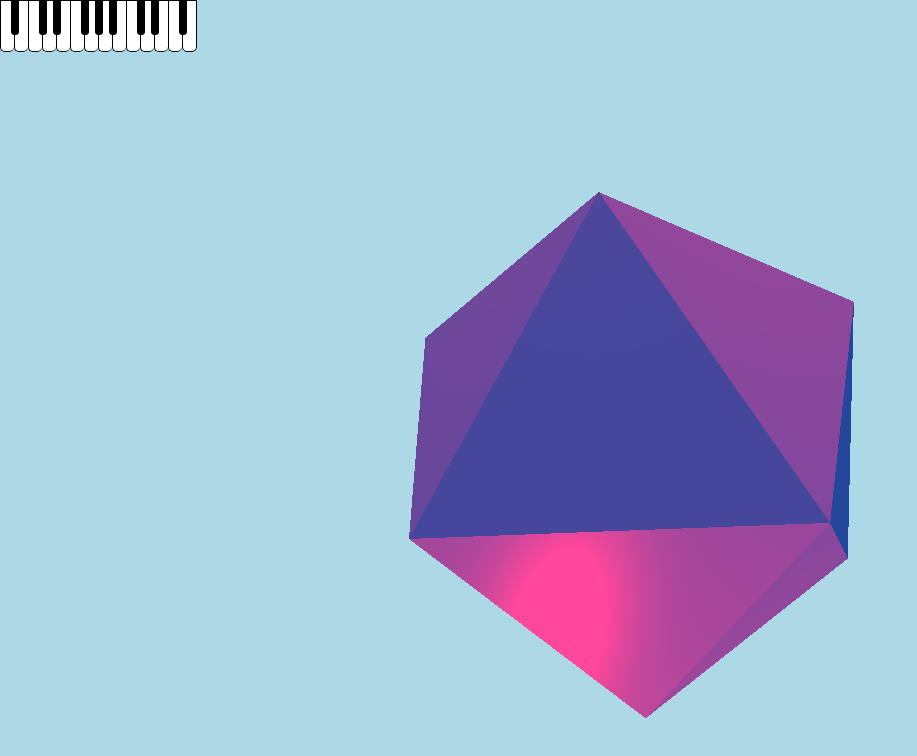
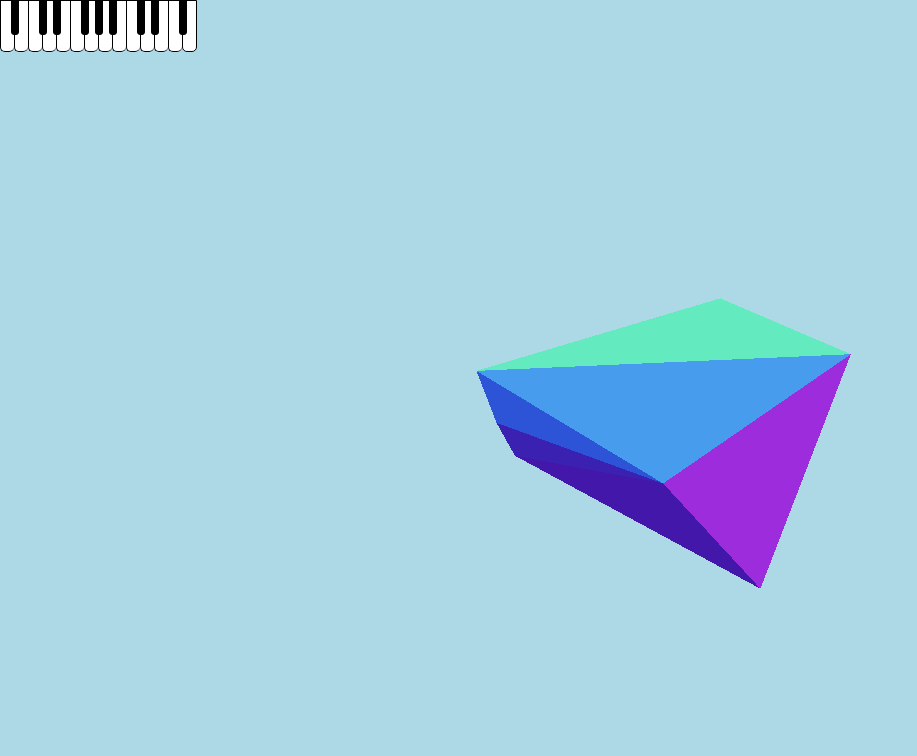
Before and after one commit to ChunHungLiu/Polygon-Playground, a plain HTML site: page index.html in a window 1280 px wide. Shown: the whole page, without its empty margins (0-917 px from the left). Drawn offline with Linux system fonts and the light colour scheme; animation ran at ten frames a second.

Commit message:
new objected added to THREE scene, vector now has multiple points for manipulation

```diff
--- a/index.html
+++ b/index.html
@@ -49,8 +49,8 @@
           oscillator.type = 'sawtooth';
           oscillator.frequency.value = frequency;
           oscillator.connect(masterGain);
+          oscillator.detune.value = 2 * -1000
           oscillator.start(0);
-          oscillator.detune.value = 2 * -1000
           nodes.push(oscillator);
       };
 
--- a/scripts/app.js
+++ b/scripts/app.js
@@ -62,6 +62,8 @@ var geometry, material, mesh;
 
 function setup() {
 
+
+
   var W = window.innerWidth, H = window.innerHeight;
   renderer = new THREE.WebGLRenderer();
   renderer.setSize( W, H );
@@ -72,10 +74,27 @@ function setup() {
 
   scene = new THREE.Scene();
 
-  geometry = new THREE.IcosahedronGeometry(150, 0);
-  material = new THREE.MeshPhongMaterial({shading: THREE.FlatShading, color: 0xff0000, ambient: 0xffffff, emissive: 0x24479b, specular: 0xfa0000, shininess: 100});
+  var points = [
+    new THREE.Vector3( 35.03, 18.67, 59 ),
+    new THREE.Vector3( 41.02, -89.52, -56.53 ),
+    new THREE.Vector3( -1.77, -56.52, 97.48 ),
+    new THREE.Vector3( -82.17, -55.2, -99.59 ),
+    new THREE.Vector3( 30.41, 6.23, 93.24 ),
+    new THREE.Vector3( -2.17, -23.35, 89.44 ),
+    new THREE.Vector3( 85.82, -50.71, 30.72 ),
+    new THREE.Vector3( -78, -1.84, -17.91 ),
+    new THREE.Vector3( -4.11, 96.3, -71.78 ),
+  ];
+
+  geometry = new THREE.ConvexGeometry( points );
+  material = new THREE.MeshNormalMaterial({shading: THREE.FlatShading});
   mesh = new THREE.Mesh(geometry, material);
   scene.add(mesh);
+
+  // geometry = new THREE.IcosahedronGeometry(150, 0);
+  // material = new THREE.MeshPhongMaterial({shading: THREE.FlatShading, color: 0xff0000, ambient: 0xffffff, emissive: 0x24479b, specular: 0xfa0000, shininess: 100});
+  // mesh = new THREE.Mesh(geometry, material);
+  // scene.add(mesh);
 
   ambientLight = new THREE.AmbientLight( 0x000000 );
   scene.add( ambientLight );
```
